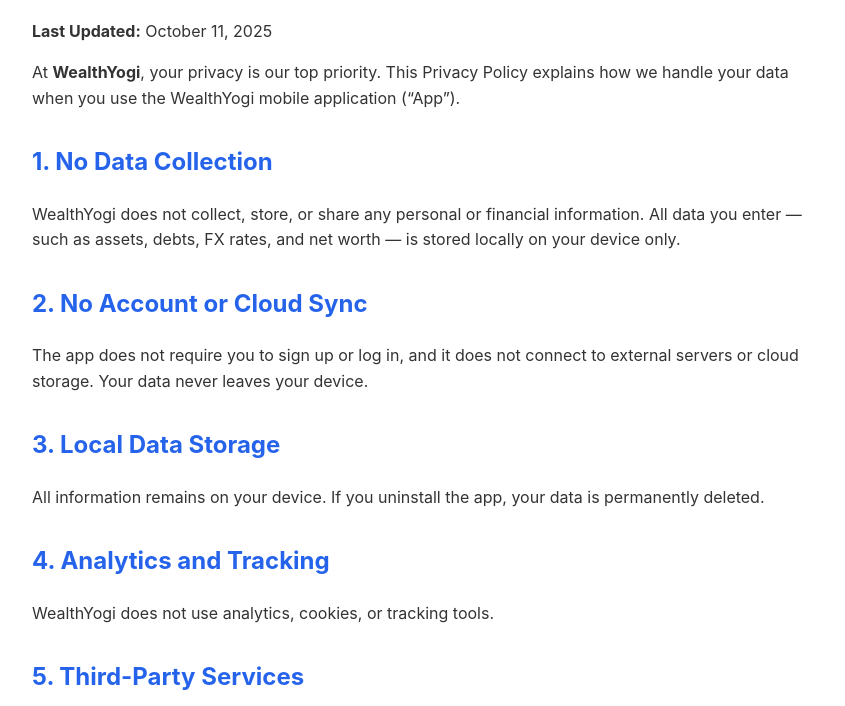
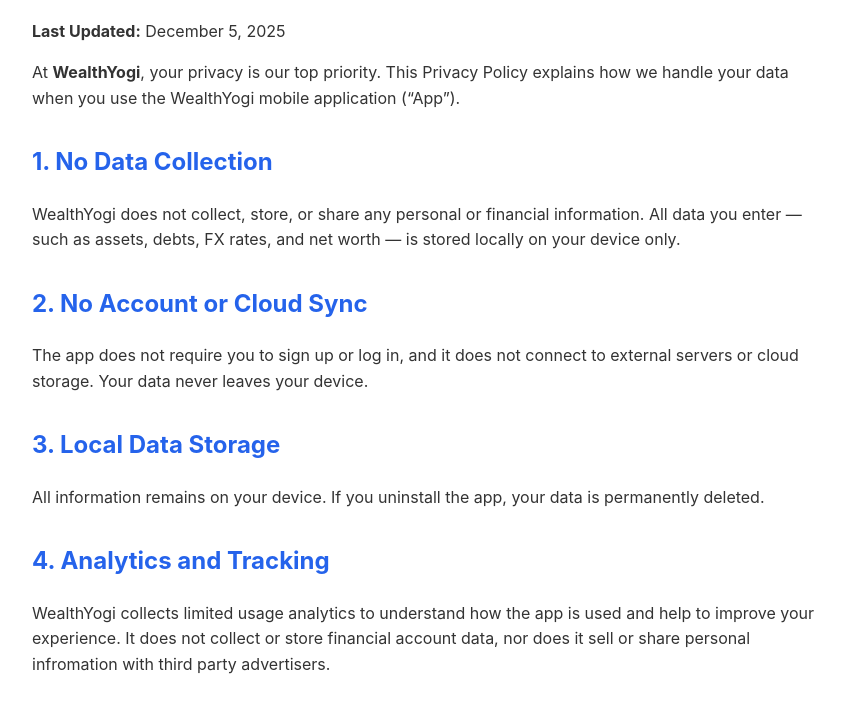
Before and after one commit to aalbatross/privacypolicy, a plain HTML site: page index.html in a window 1280 px wide. Shown: the part 86-792 px from the top of the page, without its empty margins (208-1053 px from the left). Drawn offline with Linux system fonts and the light colour scheme.

Commit message:
Update index.html

```diff
--- a/index.html
+++ b/index.html
@@ -33,7 +33,7 @@
 </head>
 <body>
   <h1>WealthYogi Privacy Policy</h1>
-  <p><strong>Last Updated:</strong> October 11, 2025</p>
+  <p><strong>Last Updated:</strong> December 5, 2025</p>
 
   <p>At <strong>WealthYogi</strong>, your privacy is our top priority. This Privacy Policy explains how we handle your data when you use the WealthYogi mobile application (“App”).</p>
 
@@ -47,7 +47,7 @@
   <p>All information remains on your device. If you uninstall the app, your data is permanently deleted.</p>
 
   <h2>4. Analytics and Tracking</h2>
-  <p>WealthYogi does not use analytics, cookies, or tracking tools.</p>
+  <p>WealthYogi collects limited usage analytics to understand how the app is used and help to improve your experience. It does not collect or store financial account data, nor does it sell or share personal infromation with third party advertisers.</p>
 
   <h2>5. Third-Party Services</h2>
   <p>The app does not connect to or share data with any third-party services.</p>
@@ -70,6 +70,9 @@
     <li>Email: <a href="mailto:hello@datayogi.io">hello@datayogi.io</a></li>
   </ul>
 
+  <h2>11. Disclaimer</h2>
+  <p>This app doesnot provide financial, investment, legal or tax advice. All information is for educational and informational purpose only. Nothing contained within app should be construed as a recommendation to buy, sell or engage in any financial transactions. Please consult a qualified professional before making any financial decision.</p>
+
   <footer>
     © 2025 Datayogi. All rights reserved.
   </footer>
```
